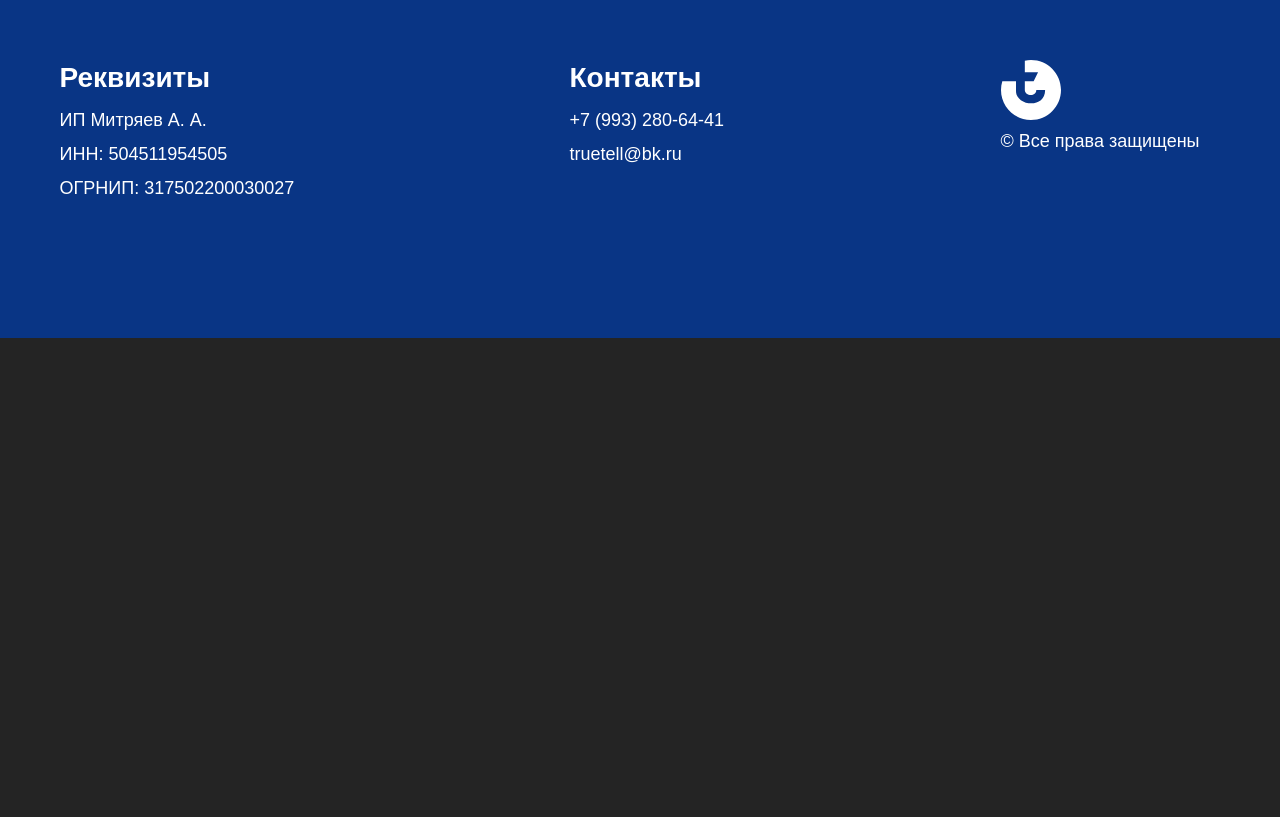
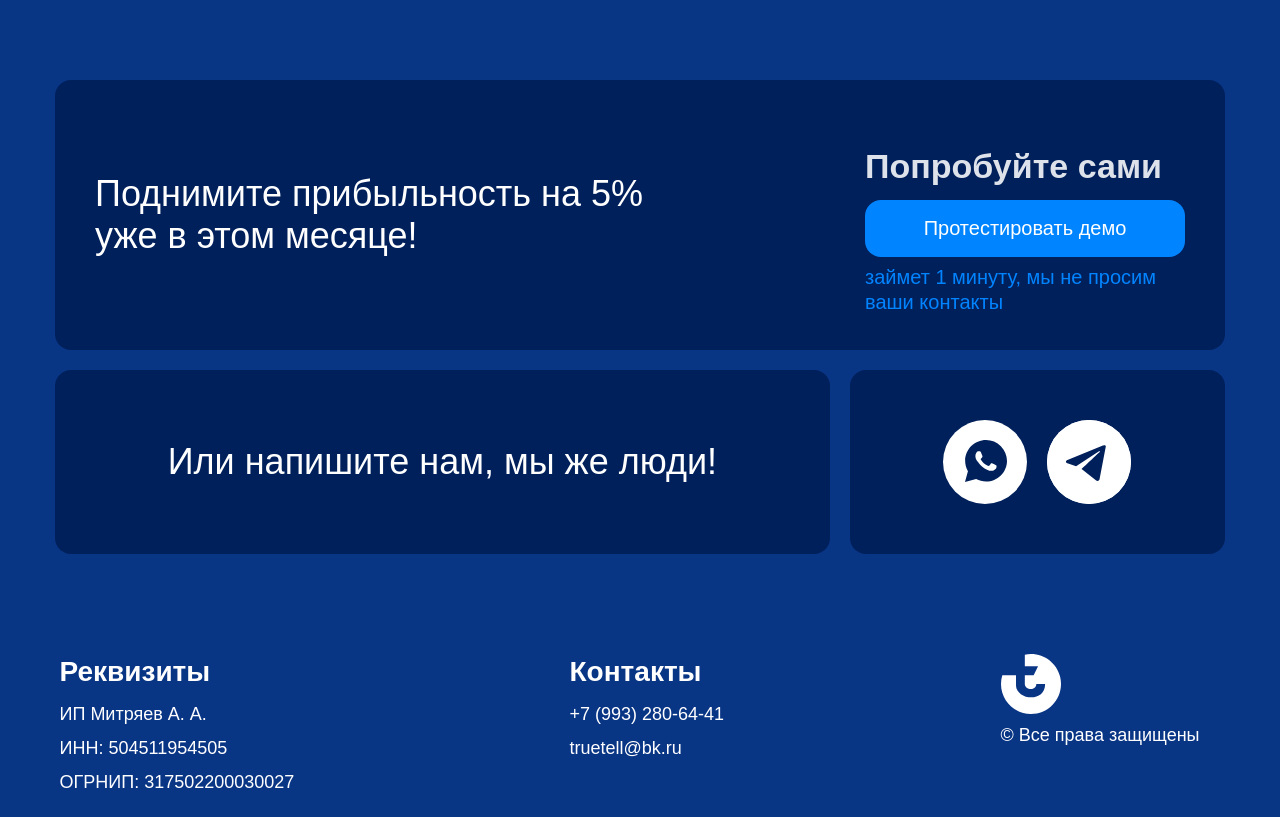
Before and after one commit to ivann1302/TrueTell, a React (Vite) app: page / in a window 1280 px wide. Shown: the part 2627-3444 px from the top of the page. Before the commit the page ends 2965 px from the top, so only its background shows below. Built offline with nearby package versions, Linux system fonts and the light colour scheme.

Commit message:
add cta-section, social-icons and demo-button components

```diff
--- a/src/App.tsx
+++ b/src/App.tsx
@@ -2,6 +2,7 @@ import './App.css';
 import AppHeader from './components/header/header';
 import AppFooter from './components/footer/footer';
 import ChartSection from './components/chart-section/chart-section';
+import CTASection from './sections/cta-section/cta-section';
 import { COLORS } from './styles/colors';
 
 function App() {
@@ -31,6 +32,8 @@ function App() {
         backgroundColor={COLORS.PRIMARY_BLUE}
       />
 
+      <CTASection />
+
       <AppFooter />
     </>
   );
--- /dev/null
+++ b/src/components/demo-button/demo-button.module.scss
@@ -0,0 +1,35 @@
+@use '../../styles/variables.scss' as *;
+
+.demoButton {
+  width: 320px;
+  height: 57px;
+  background: $primary-blue-light;
+  color: $white;
+  border: none;
+  border-radius: 16px;
+  padding: 16px 60px;
+  font-family: 'Manrope', sans-serif;
+  font-weight: 400;
+  font-style: Regular;
+  font-size: 20px;
+  line-height: 25px;
+  letter-spacing: 0%;
+  white-space: nowrap;
+  cursor: pointer;
+  transition: all 0.3s ease;
+  opacity: 1;
+  gap: 10px;
+  display: flex;
+  align-items: center;
+  justify-content: center;
+  box-sizing: border-box;
+
+  &:hover {
+    background: $secondary-blue;
+    transform: translateY(-2px);
+  }
+
+  &:active {
+    transform: translateY(0);
+  }
+}
--- /dev/null
+++ b/src/components/demo-button/demo-button.tsx
@@ -0,0 +1,23 @@
+import React from 'react';
+import styles from './demo-button.module.scss';
+
+interface DemoButtonProps {
+  onClick?: () => void;
+  className?: string;
+}
+
+export const DemoButton: React.FC<DemoButtonProps> = ({
+  onClick,
+  className = ''
+}) => {
+  return (
+    <button
+      className={`${styles.demoButton} ${className}`}
+      onClick={onClick}
+    >
+      Протестировать демо
+    </button>
+  );
+};
+
+export default DemoButton;
--- /dev/null
+++ b/src/components/social-icons/social-icons.module.scss
@@ -0,0 +1,38 @@
+@use '../../styles/variables.scss' as *;
+
+.socialIcons {
+  display: flex;
+  gap: 20px;
+  justify-content: center;
+  align-items: center;
+}
+
+.socialIcon {
+  text-decoration: none;
+  transition: transform 0.3s ease;
+
+  &:hover {
+    transform: scale(1.1);
+  }
+}
+
+.whatsappIcon,
+.telegramIcon {
+  width: 84px;
+  height: 84px;
+  border-radius: 50%;
+  background: $white;
+  display: flex;
+  align-items: center;
+  justify-content: center;
+  transition: all 0.3s ease;
+
+  &:hover {
+    background: $light-gray;
+  }
+
+  img {
+    width: 84px;
+    height: 84px;
+  }
+}
--- /dev/null
+++ b/src/components/social-icons/social-icons.tsx
@@ -0,0 +1,39 @@
+import React from 'react';
+import styles from './social-icons.module.scss';
+import whatsappIcon from '../../images/icons/whatsapp.svg';
+import telegramIcon from '../../images/icons/telegram.svg';
+
+interface SocialIconsProps {
+  className?: string;
+}
+
+export const SocialIcons: React.FC<SocialIconsProps> = ({
+  className = ''
+}) => {
+  return (
+    <div className={`${styles.socialIcons} ${className}`}>
+      <a
+        href="https://wa.me/79932806441"
+        target="_blank"
+        rel="noopener noreferrer"
+        className={styles.socialIcon}
+      >
+        <div className={styles.whatsappIcon}>
+          <img src={whatsappIcon} alt="WhatsApp" />
+        </div>
+      </a>
+      <a
+        href="https://t.me/truetell"
+        target="_blank"
+        rel="noopener noreferrer"
+        className={styles.socialIcon}
+      >
+        <div className={styles.telegramIcon}>
+          <img src={telegramIcon} alt="Telegram" />
+        </div>
+      </a>
+    </div>
+  );
+};
+
+export default SocialIcons;
--- /dev/null
+++ b/src/sections/cta-section/cta-section.module.scss
@@ -0,0 +1,113 @@
+@use '../../styles/variables.scss' as *;
+
+.ctaSection {
+  width: 100%;
+  background: $primary-blue;
+  padding: 60px 0;
+  display: flex;
+  justify-content: center;
+  align-items: center;
+}
+
+.container {
+  width: 1170px;
+  display: flex;
+  flex-direction: column;
+  gap: 20px;
+}
+
+.topBlock {
+  width: 1170px;
+  height: 270px;
+  background: $primary-blue-dark;
+  border-radius: 16px;
+  display: flex;
+  justify-content: space-between;
+  padding: 40px;
+  box-sizing: border-box;
+}
+
+.leftContent {
+  flex: 1;
+  display: flex;
+  align-items: center;
+}
+
+.title {
+  font-family: 'Manrope', sans-serif;
+  font-weight: 400;
+  font-size: 36px;
+  line-height: 42px;
+  color: $white;
+  margin: 0;
+  text-align: left;
+}
+
+.rightContent {
+  flex: 0 0 auto;
+  display: flex;
+  flex-direction: column;
+  justify-content: center;
+  align-items: flex-start;
+  text-align: left;
+  gap: 0;
+  width: fit-content;
+}
+
+.subtitle {
+  font-family: 'Manrope', sans-serif;
+  font-weight: 600;
+  font-style: SemiBold;
+  font-size: 34px;
+  line-height: 35px;
+  margin-bottom: 16px;
+}
+
+.description {
+  font-family: 'Manrope', sans-serif;
+  font-weight: 400;
+  font-style: Regular;
+  font-size: 20px;
+  line-height: 25px;
+  margin: 8px 0 0 0;
+  color: $primary-blue-light;
+}
+
+.bottomBlock {
+  display: flex;
+  gap: 20px;
+}
+
+.contactBlock {
+  width: 780px;
+  height: 184px;
+  background: $primary-blue-dark;
+  border-radius: 16px;
+  display: flex;
+  align-items: center;
+  justify-content: center;
+  padding: 40px;
+  box-sizing: border-box;
+}
+
+.contactTitle {
+  font-family: 'Manrope', sans-serif;
+  font-weight: 400;
+  font-style: Regular;
+  font-size: 36px;
+  line-height: 42px;
+  letter-spacing: 0%;
+  color: $white;
+  margin: 0;
+  text-align: center;
+}
+
+.socialBlock {
+  width: 378px;
+  height: 184px;
+  background: $primary-blue-dark;
+  border-radius: 16px;
+  display: flex;
+  align-items: center;
+  justify-content: center;
+}
--- /dev/null
+++ b/src/sections/cta-section/cta-section.tsx
@@ -0,0 +1,49 @@
+import React from 'react';
+import styles from './cta-section.module.scss';
+import DemoButton from '../../components/demo-button/demo-button';
+import { SocialIcons } from '../../components/social-icons/social-icons';
+
+export const CTASection: React.FC = () => {
+  const handleDemoClick = () => {
+    // Логика для демо
+    console.log('Demo button clicked');
+  };
+
+  return (
+    <section className={styles.ctaSection}>
+      <div className={styles.container}>
+        {/* Верхний блок */}
+        <div className={styles.topBlock}>
+          <div className={styles.leftContent}>
+            <h2 className={styles.title}>
+              Поднимите прибыльность на 5%<br />
+              уже в этом месяце!
+            </h2>
+          </div>
+          <div className={styles.rightContent}>
+            <h3 className={styles.subtitle}>Попробуйте сами</h3>
+            <DemoButton onClick={handleDemoClick} />
+            <p className={styles.description}>
+              займет 1 минуту, мы не просим<br />
+              ваши контакты
+            </p>
+          </div>
+        </div>
+
+        {/* Нижний блок */}
+        <div className={styles.bottomBlock}>
+          <div className={styles.contactBlock}>
+            <h3 className={styles.contactTitle}>
+              Или напишите нам, мы же люди!
+            </h3>
+          </div>
+          <div className={styles.socialBlock}>
+            <SocialIcons />
+          </div>
+        </div>
+      </div>
+    </section>
+  );
+};
+
+export default CTASection;
```
Also changed, not shown: src/images/icons/telegram.svg (added), src/images/icons/whatsapp.svg (added).
